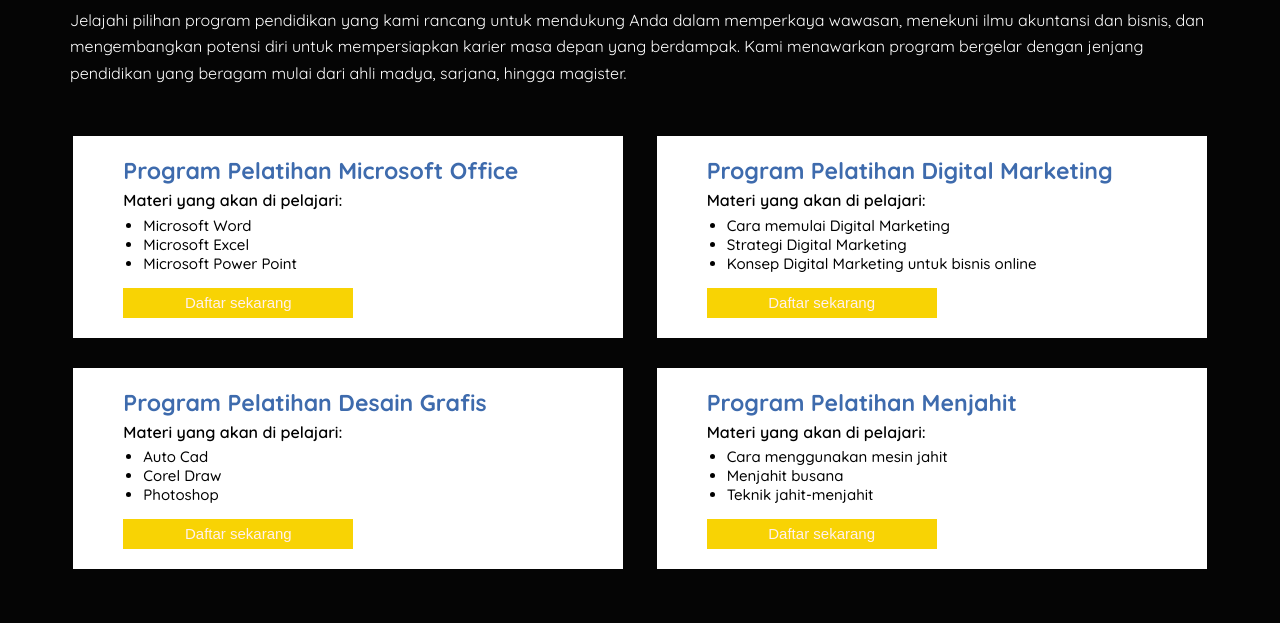
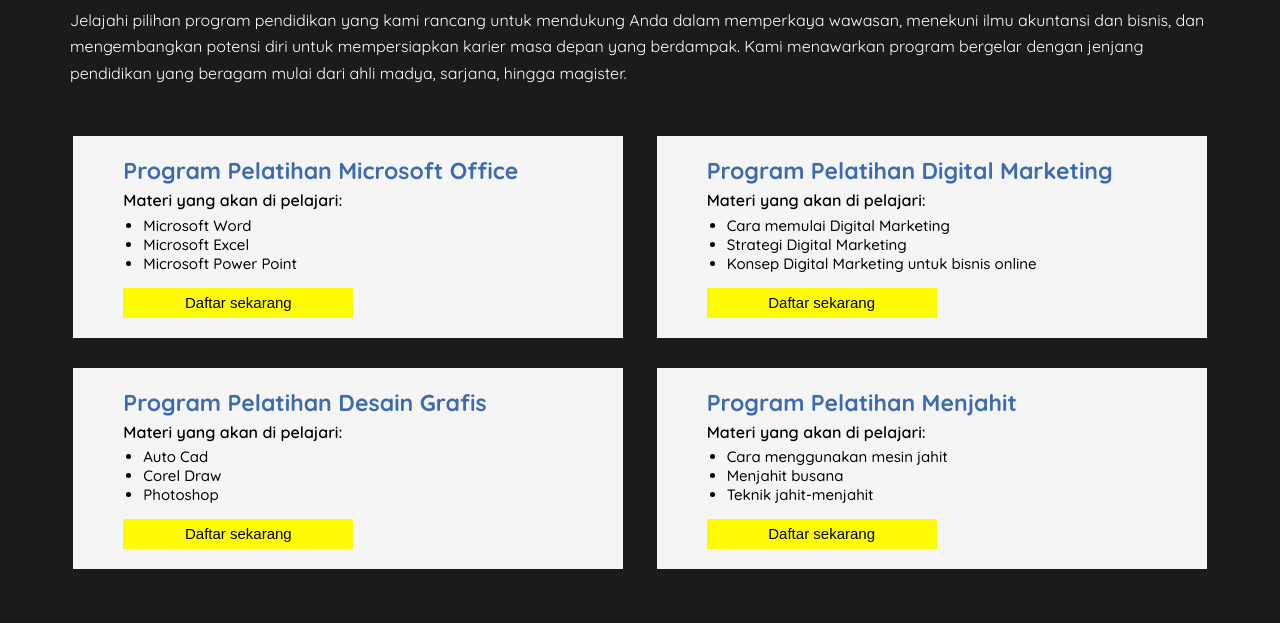
Before and after one commit to Arifall/web-lkp-mulia-sakti, a plain HTML site: page pendidikan.html in a window 1280 px wide. Shown: the part 957-1580 px from the top of the page. Drawn offline with Linux system fonts and the light colour scheme.

Commit message:
update pendidikan

```diff
--- a/assets/style/pendidikan.css
+++ b/assets/style/pendidikan.css
@@ -140,7 +140,7 @@ nav a:hover {
     line-height: 0.6cm;
 }
 .countainer {
-    background-color: rgb(5, 5, 5) ;
+    background-color: #1b1b1b ;
     padding: 0px 70px 50px 70px;
     width: 100%;
     padding-left: 70px;
@@ -167,7 +167,7 @@ nav a:hover {
     flex-wrap: wrap;
 }
 .card {
-    background-color: white;
+    background-color: whitesmoke;
     width: 550px;
     padding: 20px 50px 20px 50px;
 }
@@ -192,8 +192,8 @@ button {
     font-size: 15px;
     font-weight: 500;
     border: none;
-    background-color: #f8d304;
-    color: rgb(255, 240, 240);
+    background-color: #fffb04;
+    color: black;
     margin-top: 15px;
     cursor: pointer;
 }
```
